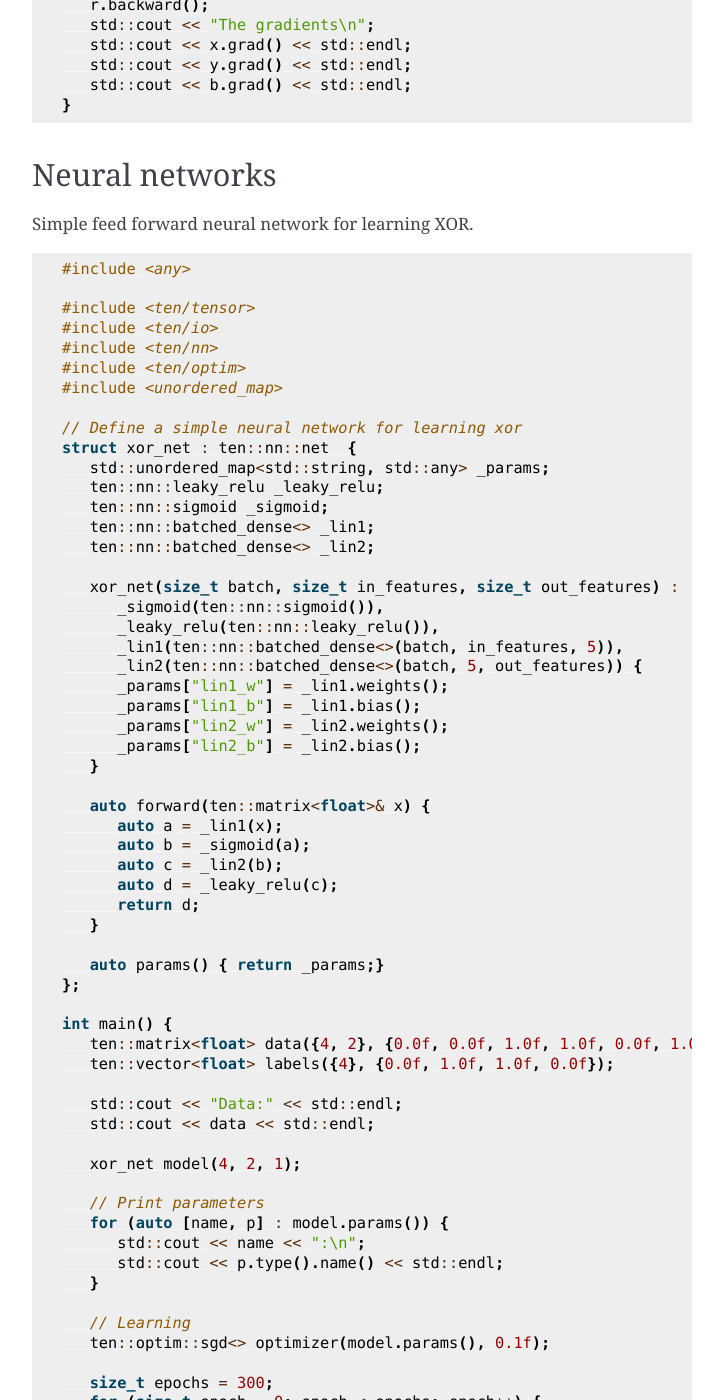
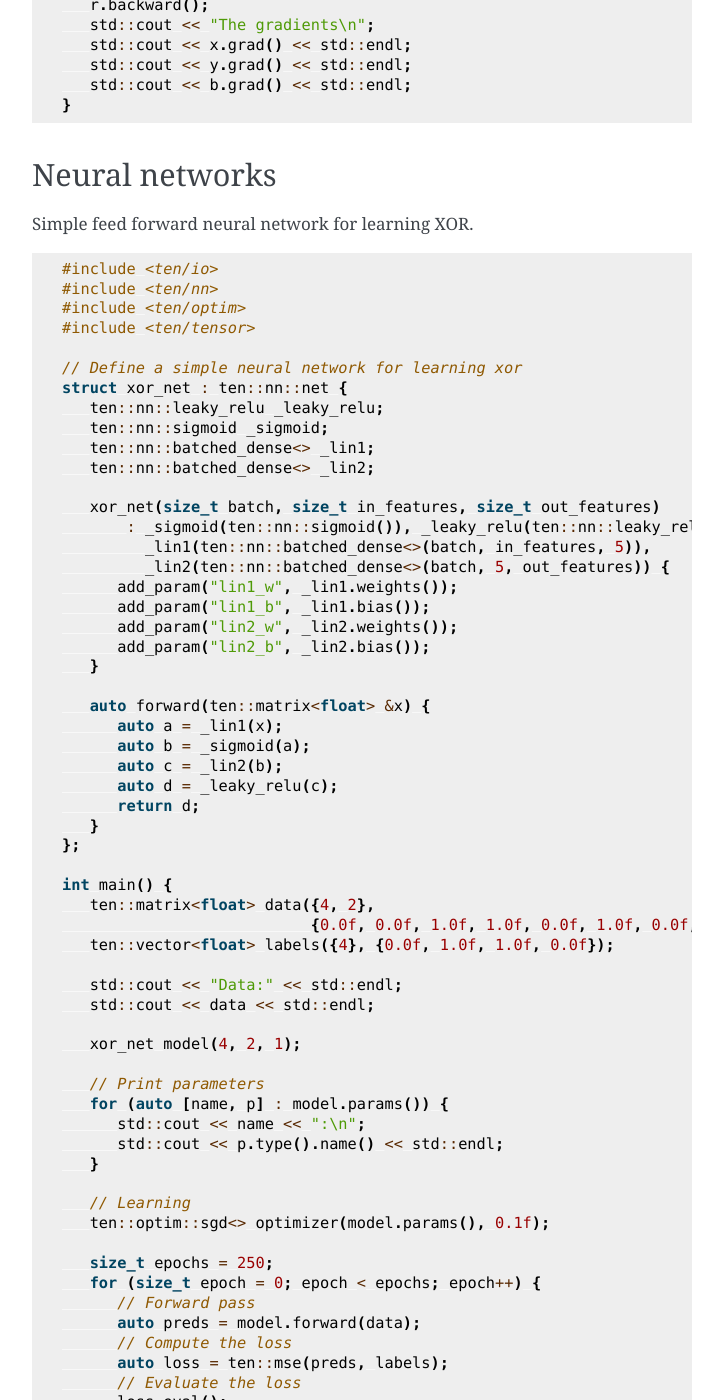
Before and after one commit to istmarc/tenseur, a Sphinx documentation site: the page built from docs/source/examples.rst, in a window 1280 px wide and 1400 px high, scrolled down 465 px. Shown: the whole window, without its empty margins (388-1111 px from the left). Built offline with Sphinx 7.4.7, drawn with Linux system fonts in a browser that asks for light colours; some of the changed text lies outside the part shown.

Commit message:
[Docs] update neural networks example

```diff
--- a/docs/source/examples.rst
+++ b/docs/source/examples.rst
@@ -35,47 +35,40 @@ Simple feed forward neural network for learning XOR.
 
 .. code-block:: cpp
 
-
-   #include <any>
-
-   #include <ten/tensor>
    #include <ten/io>
    #include <ten/nn>
    #include <ten/optim>
-   #include <unordered_map>
+   #include <ten/tensor>
 
    // Define a simple neural network for learning xor
-   struct xor_net : ten::nn::net  {
-      std::unordered_map<std::string, std::any> _params;
+   struct xor_net : ten::nn::net {
       ten::nn::leaky_relu _leaky_relu;
       ten::nn::sigmoid _sigmoid;
       ten::nn::batched_dense<> _lin1;
       ten::nn::batched_dense<> _lin2;
 
-      xor_net(size_t batch, size_t in_features, size_t out_features) :
-         _sigmoid(ten::nn::sigmoid()),
-         _leaky_relu(ten::nn::leaky_relu()),
-         _lin1(ten::nn::batched_dense<>(batch, in_features, 5)),
-         _lin2(ten::nn::batched_dense<>(batch, 5, out_features)) {
-         _params["lin1_w"] = _lin1.weights();
-         _params["lin1_b"] = _lin1.bias();
-         _params["lin2_w"] = _lin2.weights();
-         _params["lin2_b"] = _lin2.bias();
+      xor_net(size_t batch, size_t in_features, size_t out_features)
+          : _sigmoid(ten::nn::sigmoid()), _leaky_relu(ten::nn::leaky_relu()),
+            _lin1(ten::nn::batched_dense<>(batch, in_features, 5)),
+            _lin2(ten::nn::batched_dense<>(batch, 5, out_features)) {
+         add_param("lin1_w", _lin1.weights());
+         add_param("lin1_b", _lin1.bias());
+         add_param("lin2_w", _lin2.weights());
+         add_param("lin2_b", _lin2.bias());
       }
 
-      auto forward(ten::matrix<float>& x) {
+      auto forward(ten::matrix<float> &x) {
          auto a = _lin1(x);
          auto b = _sigmoid(a);
          auto c = _lin2(b);
          auto d = _leaky_relu(c);
          return d;
       }
-
-      auto params() { return _params;}
    };
 
    int main() {
-      ten::matrix<float> data({4, 2}, {0.0f, 0.0f, 1.0f, 1.0f, 0.0f, 1.0f, 0.0f, 1.0f});
+      ten::matrix<float> data({4, 2},
+                              {0.0f, 0.0f, 1.0f, 1.0f, 0.0f, 1.0f, 0.0f, 1.0f});
       ten::vector<float> labels({4}, {0.0f, 1.0f, 1.0f, 0.0f});
 
       std::cout << "Data:" << std::endl;
@@ -92,9 +85,8 @@ Simple feed forward neural network for learning XOR.
       // Learning
       ten::optim::sgd<> optimizer(model.params(), 0.1f);
 
-      size_t epochs = 300;
+      size_t epochs = 250;
       for (size_t epoch = 0; epoch < epochs; epoch++) {
-         // No need for optimizer.zero_grad();
          // Forward pass
          auto preds = model.forward(data);
          // Compute the loss
@@ -105,15 +97,14 @@ Simple feed forward neural network for learning XOR.
          loss.backward();
          // Optimize
          optimizer.step();
-         std::cout << "Epoch [" << epoch << "] Loss: [" << loss.value() << "]" << std::endl;
+         std::cout << "Epoch [" << epoch << "] Loss: [" << loss.value() << "]"
+                   << std::endl;
       }
 
       // Test the model
-      auto output = model.forward(data);
-      output.eval();
-      auto output_tensor = output.value();
+      ten::matrix<float> output = model.forward(data);
       std::cout << "Model output:\n";
-      std::cout << output_tensor << std::endl;
+      std::cout << output << std::endl;
       std::cout << "True labels:\n";
       std::cout << labels << std::endl;
    }
```
